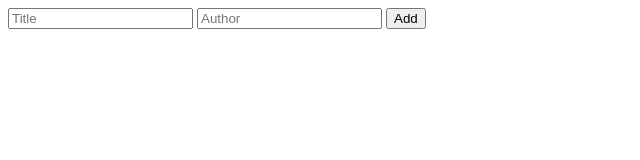
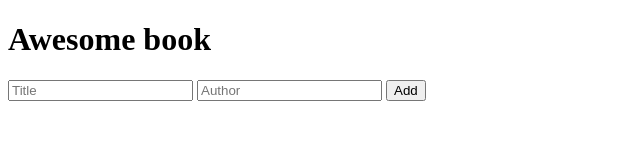
Before and after one commit to uwadonat/Awesome_Books, a plain HTML site: page index.html in a window 1280 px wide. Shown: the whole page, without its empty margins (0-640 px from the left). Drawn offline with Linux system fonts and the light colour scheme.

Commit message:
Add homepage Title

```diff
--- a/index.html
+++ b/index.html
@@ -7,7 +7,7 @@
     <title>Awesome Books</title>
 </head>
 <body>
-
+    <h1>Awesome book</h1>
     <div id="showcase">
 
     </div>
```
